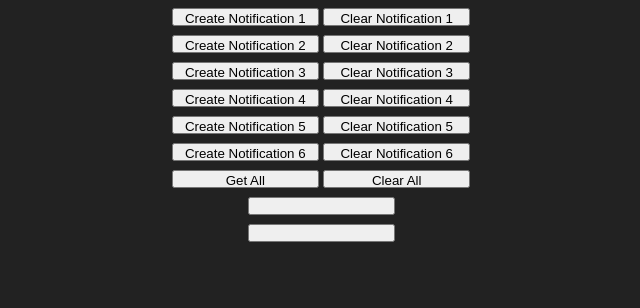
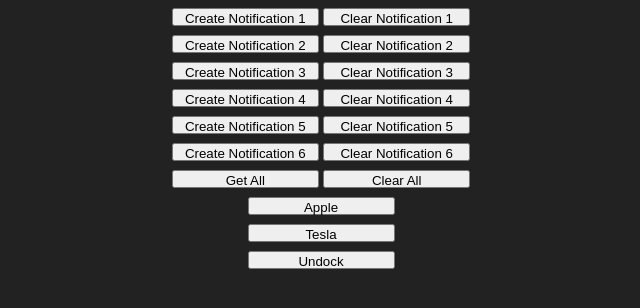
Before and after one commit to nkolba/services-demo, a website built with webpack: page main.html in a window 1280 px wide. Shown: the whole page, without its empty margins (319-959 px from the left). Built offline with nearby package versions, Linux system fonts and the light colour scheme; what openfin-fdc3, openfin-notifications would draw is missing.

Commit message:
better service startup for mac, add fdc3 buttons, fix undock

```diff
--- a/main.html
+++ b/main.html
@@ -19,14 +19,17 @@
             <button id="clearAllNotes">Clear All</button>
         </div>
     </div>
+
+    <div>
+        <div id="fdc3Links"></div>
+    </div>
+
     <div>
         <div class="row center">
-            <button id="dockerBtn"></button>
-        </div>
-        <div class="row center">
-            <button id="fdc3Btn"></button>
+            <button id="undockBtn">Undock</button>
         </div>
     </div>
+
     <div id="logger"></div>
 
     <template id="notifCreateClear">
--- a/main.js
+++ b/main.js
@@ -7,8 +7,6 @@ document.addEventListener("DOMContentLoaded", function (evt) {
     const btns = document.getElementById('notifsButtons');
     const tmpl = document.getElementById('notifCreateClear');
     const logs = document.getElementById('logger');
-
-    let dockable = true;
 
     function logit(msg) {
         logEntry = document.createElement('div');
@@ -43,17 +41,6 @@ document.addEventListener("DOMContentLoaded", function (evt) {
         btns.appendChild(clone);
     }
 
-    const dockBtn = document.getElementById('dockerBtn');
-    dockBtn.addEventListener('click', () => {
-        if ( dockable ) {
-            clearBtn.innerHTML = `Undock`;
-            oflayouts.undock();
-        } else {
-            clearBtn.innerHTML = `Dock`;
-        }
-        dockable = !dockable;
-    });
-
     document.getElementById(`getAllNotes`).addEventListener('click', () => {
         ofnotes.getAll().then((notifications) => {
             logit(`Recieved ${notifications.value.length} notifications from the Notification Center!`);
@@ -74,16 +61,18 @@ document.addEventListener("DOMContentLoaded", function (evt) {
         logit(`CLOSE action received from notification ${payload.id}`);
     });
 
-    const fdc3Btn = document.getElementById('fdc3Btn');
-    fdc3Btn.addEventListener('click', () => {
-        offdc3.broadcast(fdc3Context);
+    const dockBtn = document.getElementById('undockBtn');
+    dockBtn.addEventListener('click', () => {
+        console.log('undocking window');
+        oflayouts.undock();
     });
 
-    const listener = new offdc3.IntentListener( (context) => {
+    new offdc3.IntentListener( (context) => {
         console.log('fdc3 context event: ' + JSON.stringify(context, null, 4));
     });
 
-    const fdc3Context = {
+    const fdc3Symbols = [
+        {
             "object" : "fdc3-context",
             "definition" : " https://fdc3.org...",
             "version" : "1.0.0",
@@ -100,5 +89,42 @@ document.addEventListener("DOMContentLoaded", function (evt) {
                     }
                 }
             ]
-    };
+        },
+        {
+            "object" : "fdc3-context",
+            "definition" : " https://fdc3.org...",
+            "version" : "1.0.0",
+            "data" : [
+                {
+                    "type" : "security",
+                    "name" : "Tesla",
+                    "id" : {
+                        "ticker" : "TSLA",
+                        "ISIN" : "US0378331005",
+                        "CUSIP" : "037833100",
+                        "FIGI" : "BBG000B9XRY4",
+                        "default" : "tsla"
+                    }
+                }
+            ]
+        }
+    ];
+
+    const fdc3Links = document.getElementById('fdc3Links');
+    if (fdc3Links) {
+        for (let i in fdc3Symbols) {
+            const sym = fdc3Symbols[i];
+            const symName = sym.data[0].name;
+            const div = document.createElement('div');
+            div.classList.add('row');
+            const btn = document.createElement('button');
+            btn.innerHTML = symName;
+            btn.addEventListener('click', () => {
+                console.log('broadcasting FDC3 context for: ' + symName);
+                offdc3.broadcast(sym);
             });
+            div.appendChild(btn);
+            fdc3Links.appendChild(div);
+        }
+    }
+});
```
Also changed, not shown: server.js (+21 -9 lines). Lines whose indentation alone changed are shown as unchanged.
